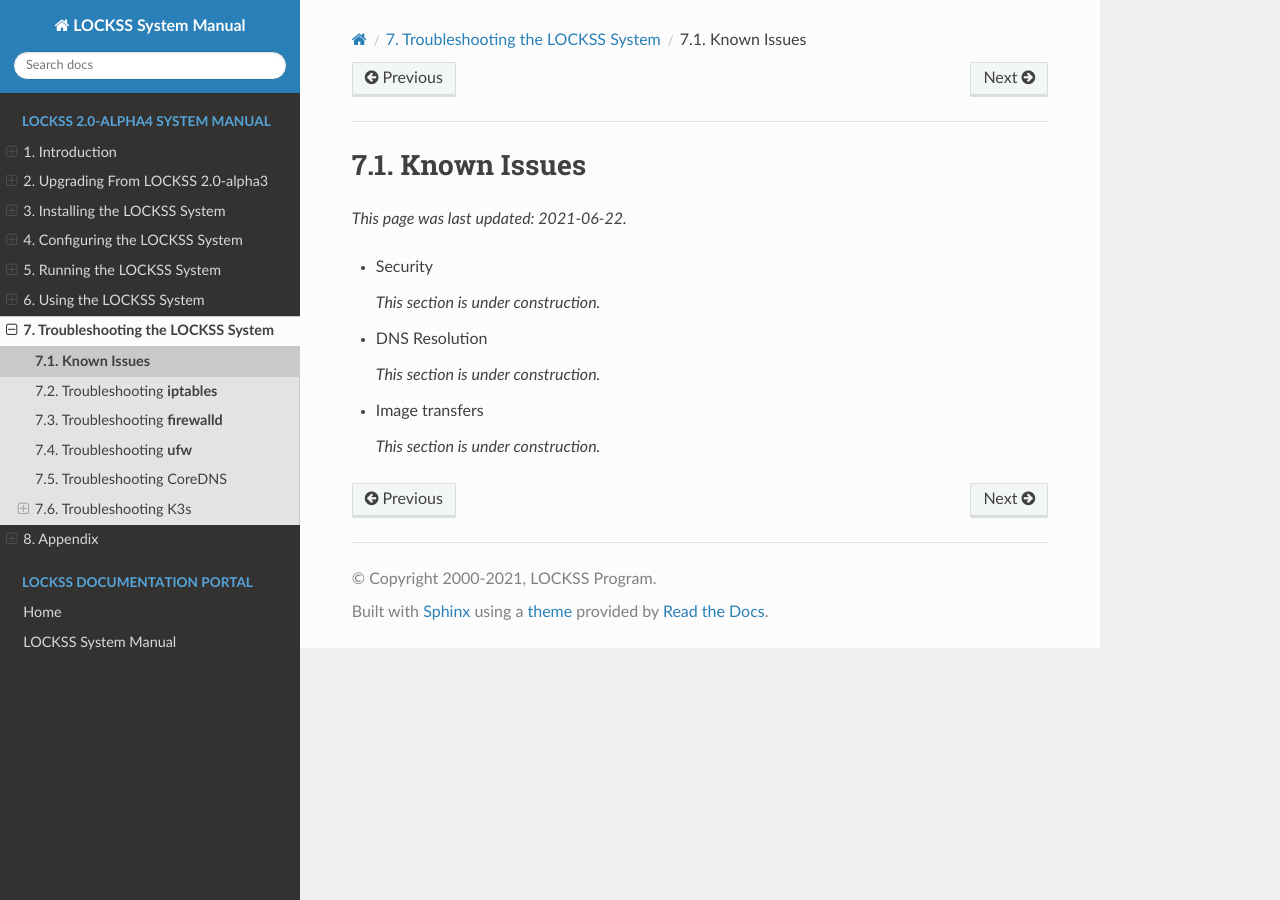
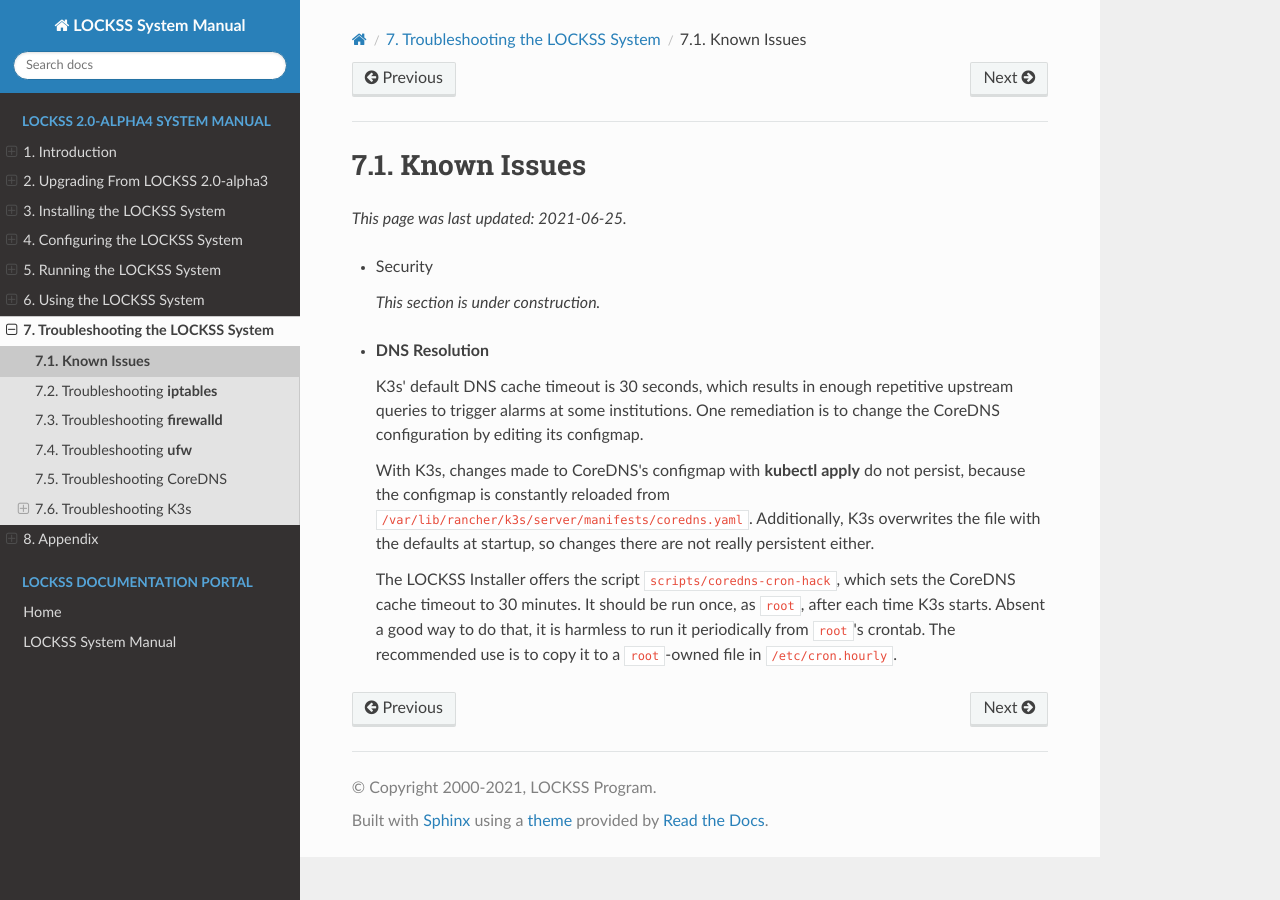
Before and after one commit to lockss/lockss-rtd-manual, a Sphinx documentation site: the page built from docs/troubleshooting/known-issues.rst, in a window 1280 px wide. Built offline with Sphinx 7.4.7 and the Read the Docs theme 2.0.0, drawn with Linux system fonts in a browser that asks for light colours.

Commit message:
Text for CoreDNS caching issue. Named locations for bullet points.

```diff
--- a/docs/troubleshooting/known-issues.rst
+++ b/docs/troubleshooting/known-issues.rst
@@ -2,16 +2,20 @@
 Known Issues
 ============
 
-*This page was last updated: 2021-06-22.*
+*This page was last updated: 2021-06-25.*
+
+.. _known-issue-security:
 
 *  Security
 
    *This section is under construction.*
 
-*  DNS Resolution
+.. _known-issue-dns:
 
-   *This section is under construction.*
+*  **DNS Resolution**
 
-*  Image transfers
+   K3s' default DNS cache timeout is 30 seconds, which results in enough repetitive upstream queries to trigger alarms at some institutions. One remediation is to change the CoreDNS configuration by editing its configmap.
 
-   *This section is under construction.*
+   With K3s, changes made to CoreDNS's configmap with :program:`kubectl apply` do not persist, because the configmap is constantly reloaded from :file:`/var/lib/rancher/k3s/server/manifests/coredns.yaml`.  Additionally, K3s overwrites the file with the defaults at startup, so changes there are not really persistent either.
+
+   The LOCKSS Installer offers the script :file:`scripts/coredns-cron-hack`, which sets the CoreDNS cache timeout to 30 minutes. It should be run once, as ``root``, after each time K3s starts. Absent a good way to do that, it is harmless to run it periodically from ``root``'s crontab. The recommended use is to copy it to a ``root``-owned file in :file:`/etc/cron.hourly`.
```
